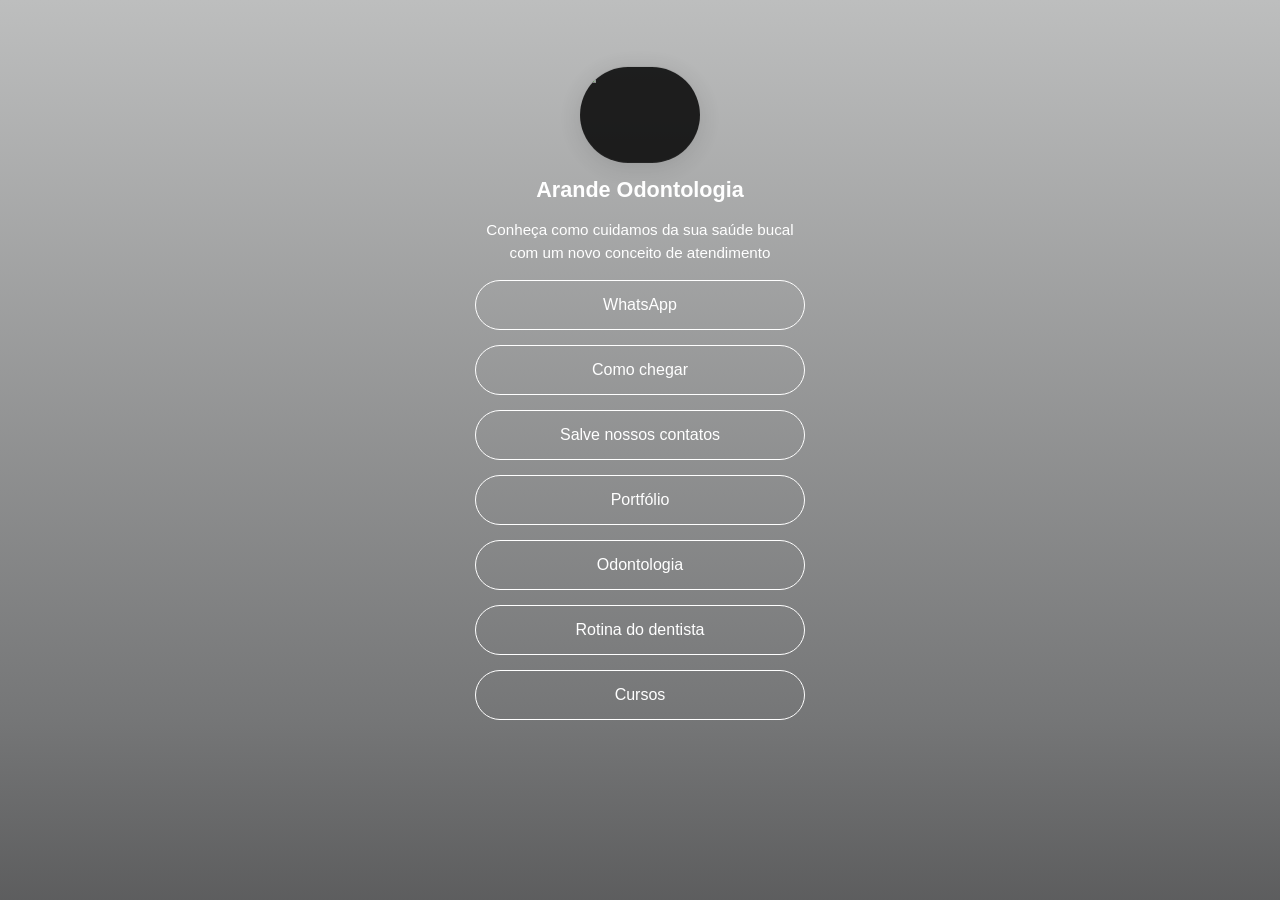
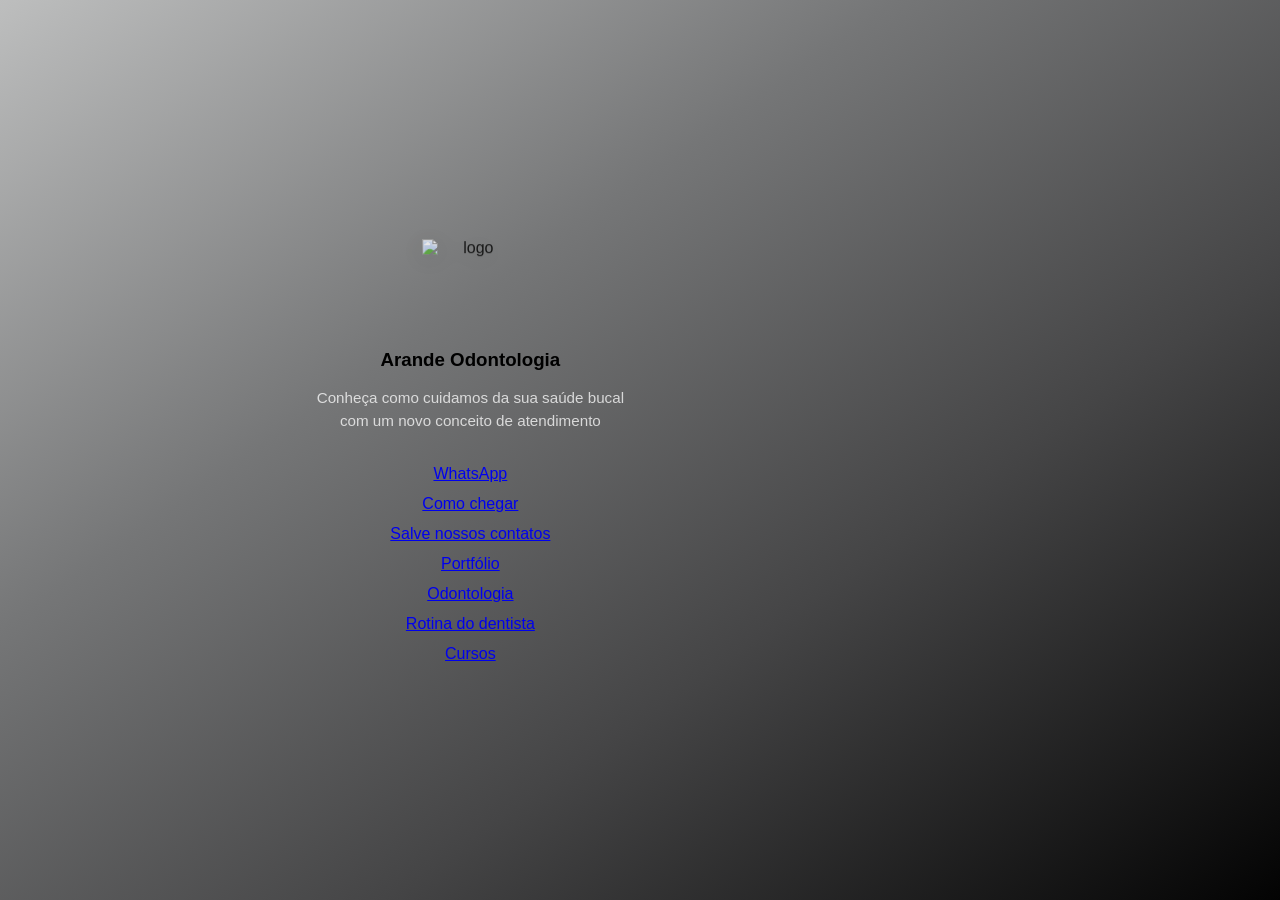

Clean up style.css by removing commented styles

--- a/style.css
+++ b/style.css
@@ -182,92 +182,3 @@ main {
         border-radius: 12px;
     }
 }
-@import url('https://fonts.googleapis.com/css2?family=Outfit:wght@300&display=swap')
-; *{
-    margin: 0;
-    padding: 0;
-    box-sizing: border-box;
-    font-family: "Outfit", sans-serif;
-}
-body{
-    display: flex;
-    align-items: start;
-    justify-content: center;
-    height: 100vh;
-    background-image: linear-gradient(to bottom , #bdbebe 0%, #757677 40%,#454546 60%,#030303 100%);
-    background-size: 200% 200%;
-    overflow: hidden;
-}
-section{
-    padding: 45px;
-    width: 500px;
-    display: flex;
-    align-items: center;
-    justify-content: center;
-    flex-direction: column;
-    gap: 15px;
-    text-align: center;
-}
-header img{
-    width: 120px;
-    background-color: #000000;
-    border-radius: 100px;
-}
-header h3{
-    color: #ffffff;
-    font-size: 1.35rem;
-}
-header p{
-    color: #ffffff;  
-}
-main{
-    display: flex;
-    flex-direction: column;
-    width: 100%;
-    gap: 15px;
-}
-main a{
-    outline: none;
-    border: solid 1px #ffffff;
-    padding: 15px 0;
-    font-size: 1rem;
-    text-decoration: none;
-    color: #ffffff;
-    border-radius: 28px;
-    transition: all .1s ease-in-out;
-}
-main a:hover{
-    opacity: 0.55;
-    background-color: #ffffff;
-    border: none;
-    text-decoration: none;
-    color: #000000;
-    border: solid 1px #000000;
-}
-.footer{
-    position: absolute;
-    bottom: 10px;
-    color: #ffffff;
-    font-size: 0.93rem;
-}
-@media (max-width: 520px){
-    section{
-        width: 90%;
-        padding: 30px;
-    }
-    header img{
-        width: 100px;
-    }
-    header h3{
-        font-size: 1.2rem;
-    }
-    main{
-        gap: 15px;
-    }
-    main a{
-        padding: 10px 0;
-    }
-    .footer {
-        font-size: .75rem;
-    }
-}
